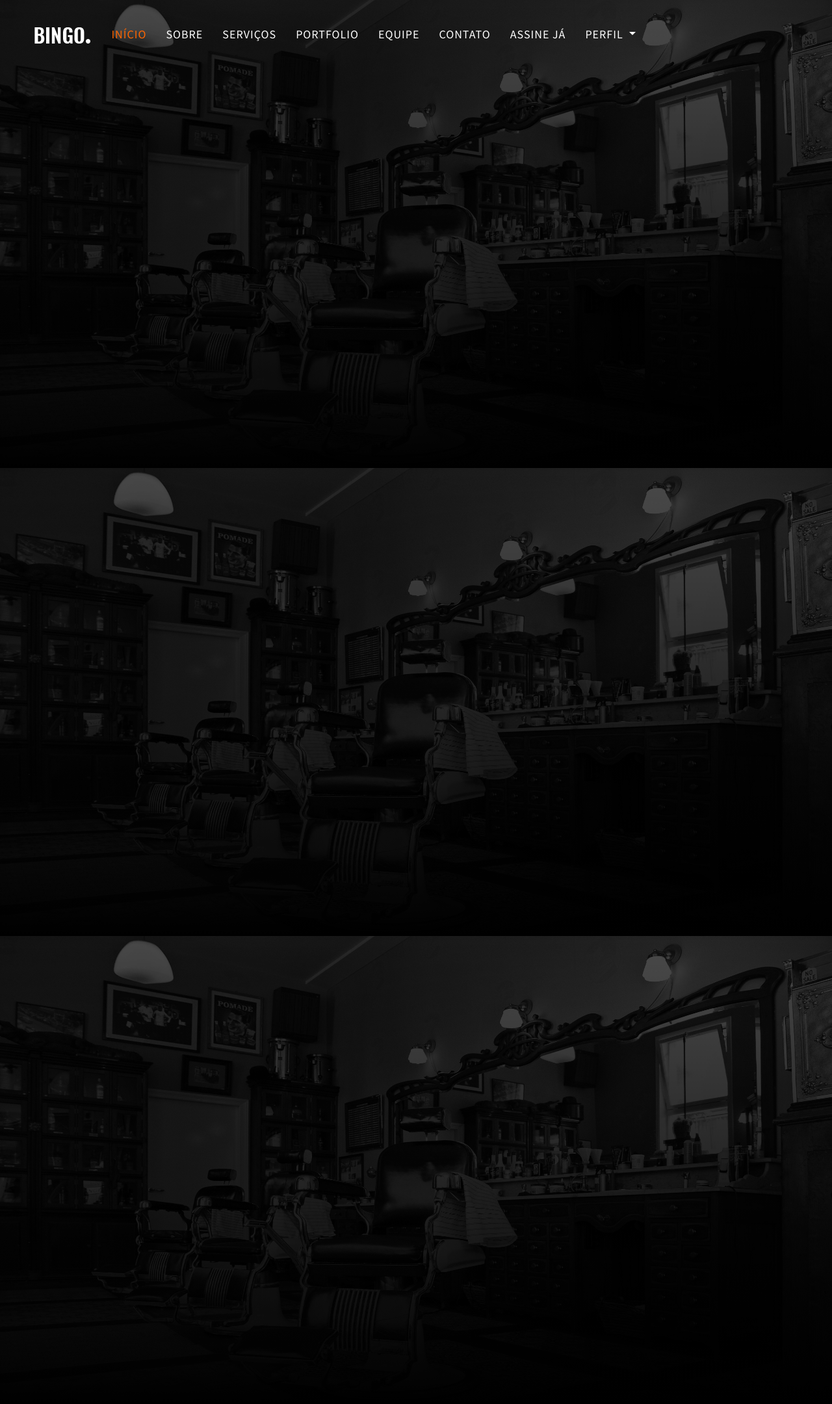
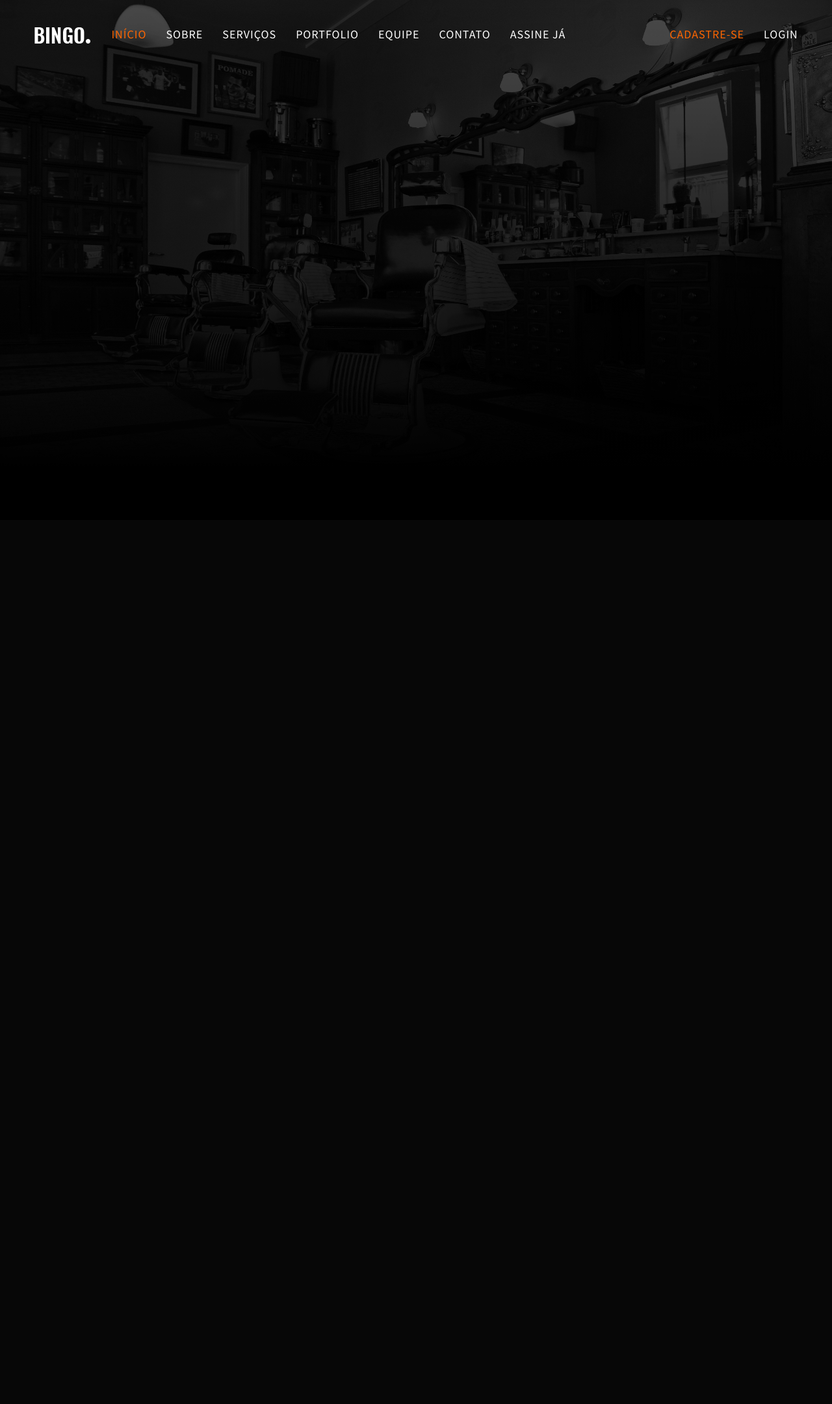
Before and after one commit to felipecruz159/NextCut-Etec, a PHP site: page /header.html in a window 1280 px wide. Shown: the whole page at 65% size. After the commit the page ends 539 px from the top, so only its background shows below. Run offline with PHP 8.4, Linux system fonts and the light colour scheme.

Commit message:
header pronto

```diff
--- a/css/custom.css
+++ b/css/custom.css
@@ -1,17 +1,14 @@
-  html{
-  background-color: var(--black);
+  html, body{
+  background-color: var(--black) !important;
   }
 
   header{
   background-color: transparent;
-
   }
 
   #colorScroll{
     padding-left: 3%;
   }
-
-
 
   /*=================================================================
     Navigation
@@ -29,7 +26,7 @@
     color: var(--black);
   }
 
-  .navigation .navbar-dark .navbar-nav .nav-item .nav-link {
+  .navigation .navbar-dark .navbar-nav .nav-item .nav-link, .navigation .navbar-dark .navbar-nav .item .nav-link {
     color: #fff;
     font-size: 18px;
     line-height: 30px;
@@ -39,23 +36,21 @@
     transition: .2s ease-in-out 0s;
   }
 
-  .navigation .navbar-dark .navbar-nav .nav-item .nav-link:hover, .navigation .navbar-dark .navbar-nav .nav-item .nav-link:active, .navigation .navbar-dark .navbar-nav .nav-item .nav-link:focus {
-    background: none;
-    color: var(--main-color);
-    font-size: 19px;
-  }
-  .navbar-dark .navbar-nav .nav-item .nav-link:hover {
+  .navigation .navbar-dark .navbar-nav .nav-item .nav-link:hover, .navigation .navbar-dark .navbar-nav .nav-item .nav-link:active, .navigation .navbar-dark .navbar-nav .nav-item .nav-link:focus  {
     background: none;
     color: var(--main-color);
     font-size: 19px;
   }
 
+  .navigation .navbar-dark .navbar-nav .item .nav-link:hover, .navigation .navbar-dark .navbar-nav .item .nav-link:focus  {
+    background: none;
+    font-size: 19px;
+  }
 
   /* INITIAL ACTIVE */
   .navigation .navbar-dark .navbar-nav .nav-item.active .nav-link {
     color: var(--main-color);
   }
-
 
   @media (max-width: 991px) {
     .navigation .nav-link {
@@ -68,7 +63,7 @@
       box-shadow: 0 4px 10px 0 rgba(0, 0, 0, 0.06);
       background: var(--black);
     }
-    .navigation .navbar-dark .navbar-nav .nav-item .nav-link {
+    .navigation .navbar-dark .navbar-nav .nav-item .nav-link, .item  {
       color: var(--white);
     }
     .navigation .logo-white {
@@ -181,6 +176,13 @@
     padding-left: 12px;
   }
 
+  #headerRight{
+    padding-right: 3%;
+  }
+
+  span{
+    color: var(--main-color);
+  }
 
   /* /DROPDOWN CSS */
 
--- a/header.html
+++ b/header.html
@@ -30,8 +30,14 @@ Fixed Navigation
       </a>
       <!-- /logo -->
 
-      <div class="collapse navbar-collapse" id="navigation">
-        <ul class="navbar-nav ml-auto text-center">
+      <button class="navbar-toggler" type="button" data-toggle="collapse" data-target="#navigation"
+        aria-controls="navigation" aria-expanded="false" aria-label="Toggle navigation">
+        <span class="navbar-toggler-icon"></span>
+      </button>
+
+      <div class="navbar-collapse collapse" id="navigation">
+        <div>
+          <ul class="navbar-nav">
             <li class="nav-item active">
               <a class="nav-link" href="#">Início</a>
             </li>
@@ -53,9 +59,16 @@ Fixed Navigation
             <li class="nav-item ">
               <a class="nav-link" href="#">Assine já</a>
             </li>
+          </ul>
+        </div>
+        <div id="destination">
 
-          <div class="navigation-right">
-            <li class="dropdown">
+        </div>
+      </div>
+
+      <div id="headerRight">
+        <ul class="navbar-nav">
+          <!-- <li class="dropdown">
             <a class="nav-link dropdown-toggle" href="#" id="navbarDropdown" role="button" data-toggle="dropdown"
               aria-haspopup="true" aria-expanded="false">
               <span>Perfil</span>
@@ -65,11 +78,16 @@ Fixed Navigation
               <a class="dropdown-item " href="#">Central de ajuda</a>
               <a class="dropdown-item " href="#">Sair da conta</a>
             </div>
+          </li> -->
+          <li class="item">
+            <a class="nav-link" href="#"><span>Cadastre-se</span></a>
           </li>
+          <li class="item">
+            <a class="nav-link" href="#">Login</a>
+          </li>
+        </ul>
       </div>
 
-        </ul>
-      </div>
     </nav>
     <!-- /main nav -->
 
@@ -78,16 +96,9 @@ Fixed Navigation
 End Fixed Navigation
 ==================================== -->
 
-  <div class="background-header gradient-overlay">
+  <div class="background-header">
     <img src="/imagens/backgroundHeader.jpg" alt="" class="img-fluid">
   </div>
-  <div class="background-header gradient-overlay">
-    <img src="/imagens/backgroundHeader.jpg" alt="" class="img-fluid">
-  </div>
-  <div class="background-header gradient-overlay">
-    <img src="/imagens/backgroundHeader.jpg" alt="" class="img-fluid">
-  </div>
-
 
   <script src="/js/popper.min.js"></script>
   <script src="/js/jquery.min.js"></script>
--- a/js/custom.js
+++ b/js/custom.js
@@ -26,4 +26,15 @@ window.onscroll = function() {
     }
 }
 
-// /Nav background when scrolling
+// /Nav background when
+
+// Salva layout no responsivo/web
+function changeHTML() {
+    $("#headerRight").appendTo("#destination");
+}
+
+if ($(window).width() < 991) {
+    changeHTML();
+ }
+
+ // /Salva layout no responsivo/web
```
Lines whose indentation alone changed are shown as unchanged.
